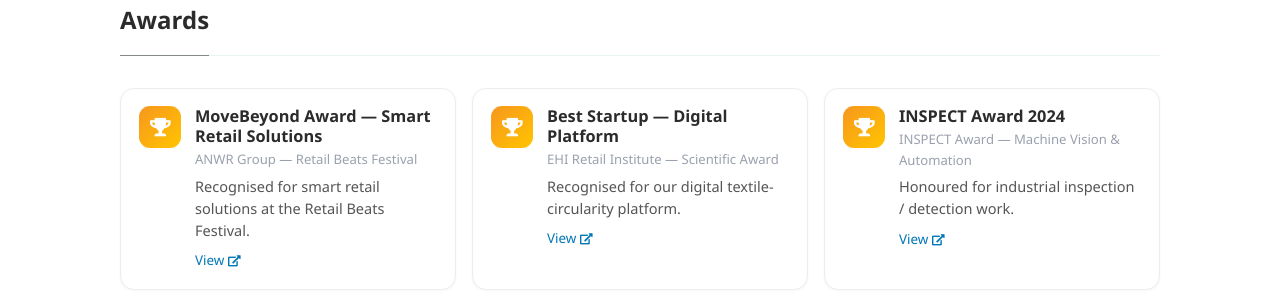
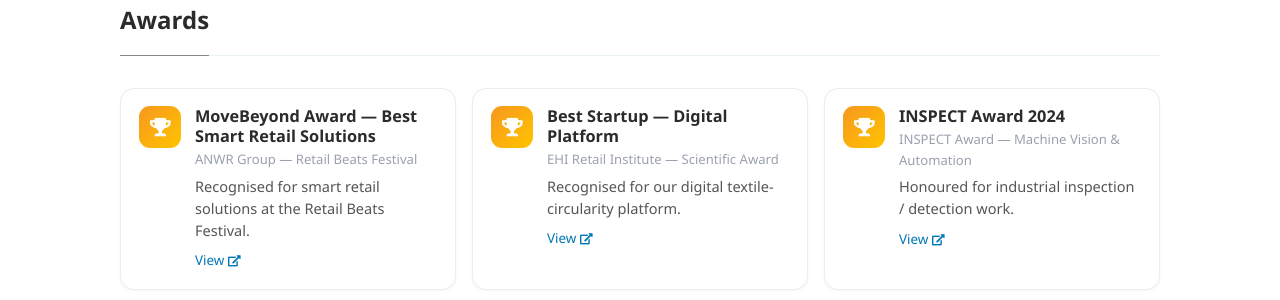
Before and after one commit to karthikziffer/karthikziffer.github.io, a Jekyll site: the page built from _pages/about.md, in a window 1280 px wide and 900 px high, scrolled down 4759 px. Shown: the part 155-455 px from the top of the window. Built offline with Jekyll 4.4.1, drawn with Linux system fonts in a browser that asks for light colours; nearby versions of some CDN libraries; comment, search, counter and statistics services are not loaded.

Commit message:
Award title change

```diff
--- a/_data/awards.yml
+++ b/_data/awards.yml
@@ -1,5 +1,5 @@
 # Awards rendered on the About page (_pages/about.md).
-- title: "MoveBeyond Award — Smart Retail Solutions"
+- title: "MoveBeyond Award — Best Smart Retail Solutions"
   org: "ANWR Group — Retail Beats Festival"
   desc: "Recognised for smart retail solutions at the Retail Beats Festival."
   url: "https://de.fashionnetwork.com/news/Anwr-group-zeichnet-start-ups-beim-retail-beats-festival-aus,1847998.html"
```
